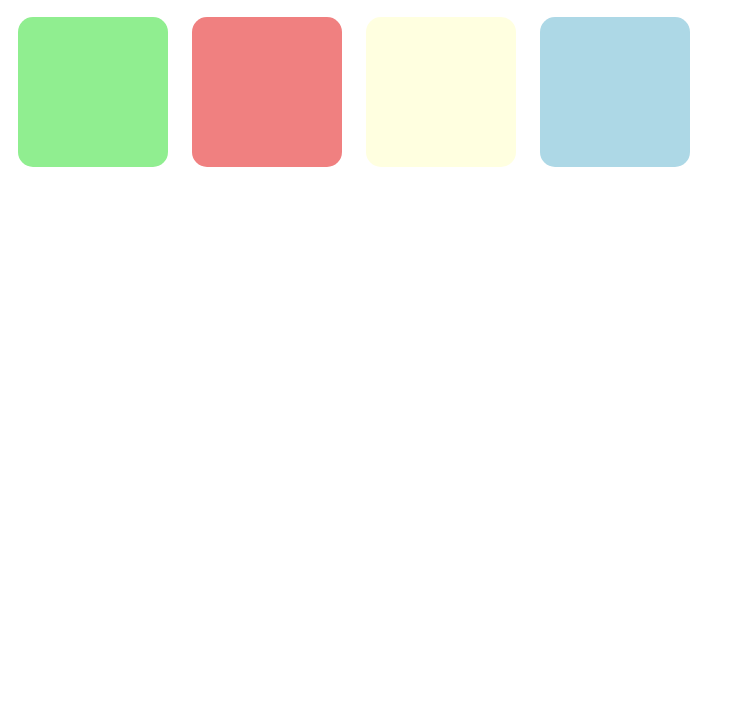
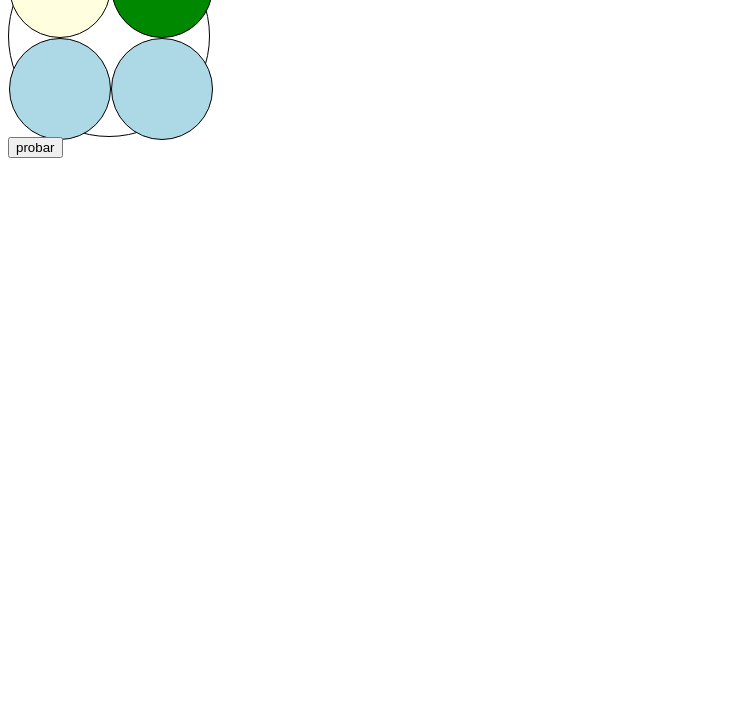
Before and after one commit to PabloLopez-daw/JS-Ejercicios, a plain HTML site: page simon/index.html in a window 1280 px wide. Shown: the part 73-800 px from the top of the page, without its empty margins (0-745 px from the left). Drawn offline with Linux system fonts and the light colour scheme.

Commit message:
actualizado

```diff
--- /dev/null
+++ b/simon/css/styles.css
@@ -0,0 +1,20 @@
+.casilla {
+    width: 100px;
+    height: 100px;
+    background-color: lightblue;
+    border: 1px solid #000000;
+    border-radius: 50%;
+
+}
+
+.tabla {
+    display: grid;
+    text-align: center;
+    grid-template-columns: 1fr 1fr;
+    grid-template-rows: 1fr 1fr;
+    width: 200px;
+    height: 200px;
+    border: 1px solid #000000;
+    border-radius: 50%;
+
+}
--- a/simon/index.html
+++ b/simon/index.html
@@ -1,21 +1,23 @@
 <!DOCTYPE html>
-<html lang="en">
+<html lang="es">
+
 <head>
     <meta charset="UTF-8">
     <meta name="viewport" content="width=device-width, initial-scale=1.0">
-    <link rel="stylesheet" href="styles.css">
-    <title>Simon Game</title>
+    <title>Document</title>
+    <link rel="stylesheet" href="./css/styles.css">
 </head>
+
 <body>
-    <div class="juego">
-        <h1>Simon Game</h1>
-        <div class="contenedor">
-            <div class="boton" id="verde"></div>
-            <div class="boton" id="rojo"></div>
-            <div class="boton" id="amarillo"></div>
-            <div class="boton" id="azul"></div>
-        </div>
+    <div class="tabla">
+        <div id="pulsador1" class="casilla"></div>
+        <div id="pulsador2" class="casilla"></div>
+        <div id="pulsador3" class="casilla"></div>
+        <div id="pulsador4" class="casilla"></div>
     </div>
-    <script type="module" src="js/game.js"></script>
+    <button id="boton">probar</button>
+    <script src="./js/demov5.js" type="module"></script>
+    <!-- Cambia el script desde demov0 a demov4, no pases de ejemplo hasta que no entiendas todo. -->
 </body>
+
 </html>
--- a/simon/js/SimonGame.js
+++ /dev/null
@@ -1,26 +0,0 @@
-import { Tabla } from "./Tabla.js";
-export class SimonGame {
-    constructor(UIControl) {
-        this.UIControl = UIControl;
-    }
-    init() {
-        Tabla.init({
-            verde: this.UIControl.verde,
-            rojo: this.UIControl.rojo,
-            amarillo: this.UIControl.amarillo,
-            azul: this.UIControl.azul,
-            colorOnRojo: 'darkred',
-            colorOnVerde: 'darkgreen',
-            colorOnAmarillo: 'yellow',
-            colorOnAzul: 'darkblue',
-            colorOffRojo: 'lightcoral',
-            colorOffVerde: 'lightgreen',
-            colorOffAmarillo: 'lightyellow',
-            colorOffAzul: 'lightblue'
-        })
-
-
-
-    }
-
-}
--- a/simon/js/Tabla.js
+++ /dev/null
@@ -1,33 +0,0 @@
-export class Tabla {
-
-    static init(config) {
-        const pulsarTecla = (colorOn, colorOff, tecla) => {
-            tecla.style.backgroundColor = colorOn;
-            setTimeout(() => {
-                tecla.style.backgroundColor = colorOff;
-                setTimeout(() => {
-                    tecla.style.backgroundColor = colorOn;
-                    control.start();
-                }, 2000);
-            }, 2000);
-        }
-        const control = {
-            lista: [],
-            addTecla: (tecla,colorOn,colorOff) => control.lista.push({
-                id : tecla,
-                colorOn: colorOn,
-                colorOff: colorOff
-            }),
-            start: () => {
-                let elemento = control.lista.pop();
-                if (elemento !== undefined)  pulsarTecla(elemento.colorOn, elemento.colorOff, elemento.id);
-            }
-        }
-
-        control.addTecla(config.verde ,config.verde.style.backgroundColor = config.colorOffVerde, config.colorOnVerde);
-        control.addTecla(config.rojo, config.rojo.style.backgroundColor = config.colorOffRojo, config.colorOnRojo);
-        control.addTecla(config.amarillo ,config.amarillo.style.backgroundColor = config.colorOffAmarillo, config.colorOnAmarillo);
-        control.addTecla(config.azul, config.azul.style.backgroundColor = config.colorOffAzul,config.colorOnAzul);
-        control.start();
-    }
-}
--- a/simon/js/UI.js
+++ /dev/null
@@ -1,18 +0,0 @@
-export const UI = {
-    verdes: null,
-    rojo: null,
-    amarillo: null,
-    azul: null,
-    boton: null,
-
-    init: (UIControl) => {
-        UI.verde = document.getElementById(UIControl.verde);
-        UI.rojo = document.getElementById(UIControl.rojo);
-        UI.amarillo = document.getElementById(UIControl.amarillo);
-        UI.azul = document.getElementById(UIControl.azul);
-        UI.boton = document.getElementsByClassName(UIControl.boton);
-    }
-
-
-
-}
--- /dev/null
+++ b/simon/js/UIv2.js
@@ -0,0 +1,93 @@
+export const UI = {
+    status: {
+        ON: 1,
+        OFF: 0
+    },
+
+    boton: null,
+
+    botones(config) {
+        UI.boton = document.getElementById(config.boton);
+    },
+
+    listButtons: [],
+    list: [],
+    busy: false,
+    list2: [],
+
+
+    init(configButtons) {
+        UI.listButtons = configButtons;
+        UI.listButtons.forEach((item) => item.id = document.getElementById(item.id));
+    },
+
+    setList: (list) => {
+        UI.list = list;
+    },
+
+    isBusy: () => {
+        return UI.busy;
+    },
+
+    send: () => {
+        UI.boton.addEventListener("click", () => {
+            UI.sum();
+        });
+    },
+
+    play: async () => {
+        UI.busy = true;
+        for (let item of UI.list) {
+            await UI.change(UI.listButtons[item], UI.status.ON);
+            await UI.change(UI.listButtons[item], UI.status.OFF);
+        }
+        UI.busy = false;
+    },
+    seleccion: () => {
+        UI.listButtons.forEach((item, index) => {
+            item.id.addEventListener("click", () => {
+                if (!UI.busy) {
+                    item.id.style.backgroundColor = item.colorOn;
+                    setTimeout(() => {
+                        item.id.style.backgroundColor = item.colorOff;
+                    }, 500);
+                }
+                UI.list2.push(index);
+                console.log(UI.list2);
+            })
+        });
+    },
+    compare: () => {
+        if (UI.list.length === UI.list2.length) {
+            for (let i = 0; i < UI.list.length; i++) {
+                if (UI.list[i] !== UI.list2[i]) {
+                    return false;
+                }
+            }
+            console.log("tus muertos");
+            return true;
+        }
+        console.log("false");
+        return false;
+    },
+    sum: () => {
+        if (UI.compare() || UI.list.length === 0) {
+            UI.list.push(Math.floor(Math.random() * 4));
+            UI.play();
+            UI.list2 = [];
+            UI.seleccion();
+            UI.send();
+        } else {
+            console.log("perdiste");
+        }
+    },
+
+    change: (element, status) => {
+        return new Promise((resolve) => {
+            setTimeout(() => {
+                element.id.style.backgroundColor = (status === UI.status.ON) ? element.colorOn : element.colorOff;
+                resolve(true);
+            }, 1000);
+        });
+    },
+}
--- /dev/null
+++ b/simon/js/demov5.js
@@ -0,0 +1,46 @@
+import { UI } from './UIv2.js';
+
+// Como hemos hecho en clase creamos un objeto de configuración con el comportamiento de la interfaz.
+UI.init(
+    [
+        {
+            id: "pulsador1",
+            colorOn: "#d3c500ff",
+            colorOff: "lightyellow"
+        },
+        {
+            id: "pulsador2",
+            colorOn: "#008800ff",
+            colorOff: "lightgreen"
+        },
+        {
+            id: "pulsador3",
+            colorOn: "#001dc4ff",
+            colorOff: "lightblue"
+        },
+        {
+            id: "pulsador4",
+            colorOn: "#8a0000ff",
+            colorOff: "lightcoral"
+        }
+    ]
+);
+
+UI.botones({
+    boton: 'boton'
+})
+
+// La lógica del juego tendría que contactar con la interfaz y enviarle la secuencia a mostrar.
+UI.setList([0, 1, 1, 2]);
+UI.play();
+UI.seleccion();
+UI.send();
+
+
+
+
+
+
+
+// En cualquier momento la lógica del juego podría saber si la interfaz está ocupada mostrando la secuencia.
+console.log(UI.isBusy());
--- a/simon/js/game.js
+++ /dev/null
@@ -1,15 +0,0 @@
-import { UI } from "./UI.js";
-import { SimonGame } from "./simongame.js";
-
-
-UI.init({
-    verde: 'verde',
-    rojo: 'rojo',
-    amarillo: 'amarillo',
-    azul: 'azul',
-     boton: 'boton',
-});
-
-const gameInstance = new SimonGame(UI);
-
-gameInstance.init();
```
